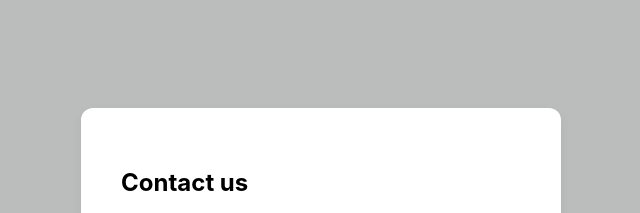
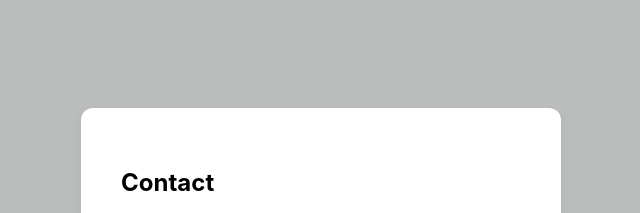
Before and after one commit to tusniashviligiorgi/Contact-me, a plain HTML site: page index.html in a window 1280 px wide. Shown: the top 213 px of the page, 319-959 px from the left. Drawn offline with Linux system fonts and the light colour scheme.

Commit message:
contact me

```diff
--- a/index.html
+++ b/index.html
@@ -10,7 +10,7 @@
     <div>
         <div class="form-container">
         <form class="Contact us">
-            <h2>Contact us</h2>
+            <h2>Contact</h2>
         </form>
             <div class="form-row">
                 <div class="form-group">
```
